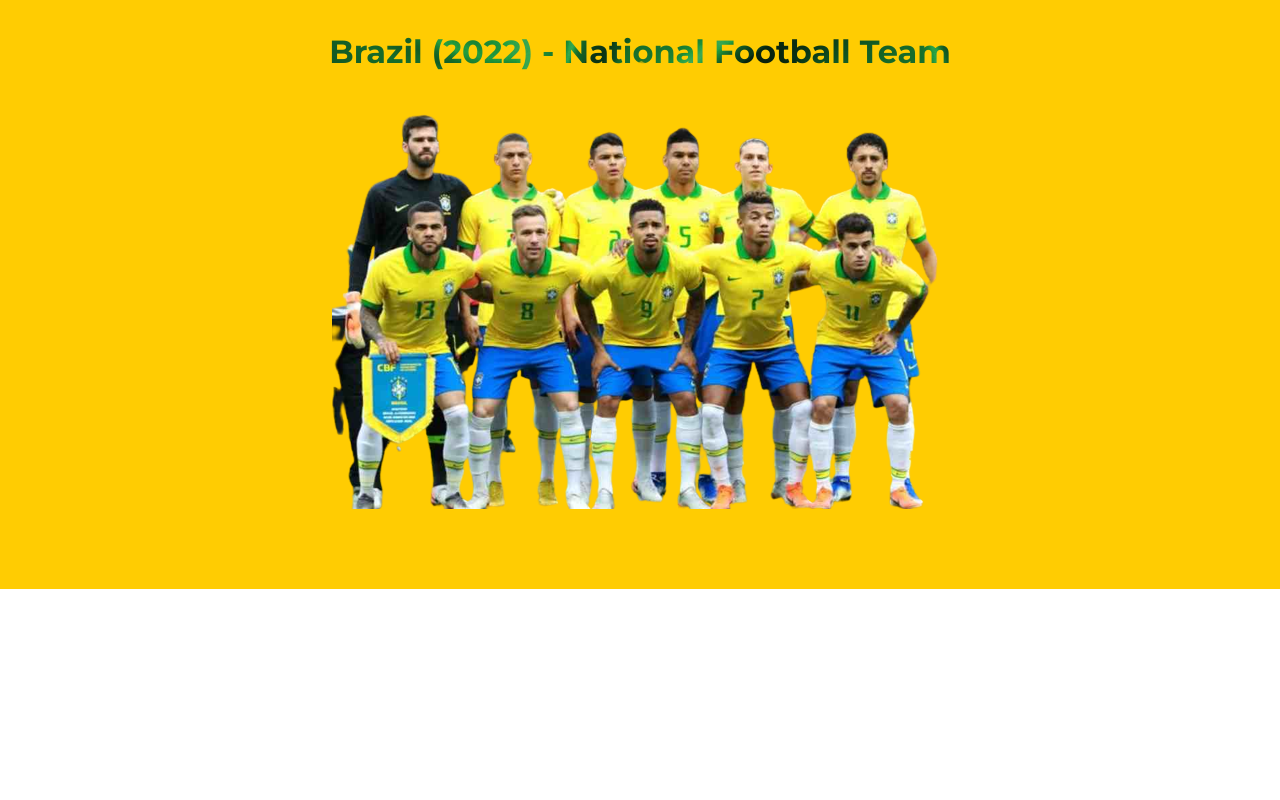
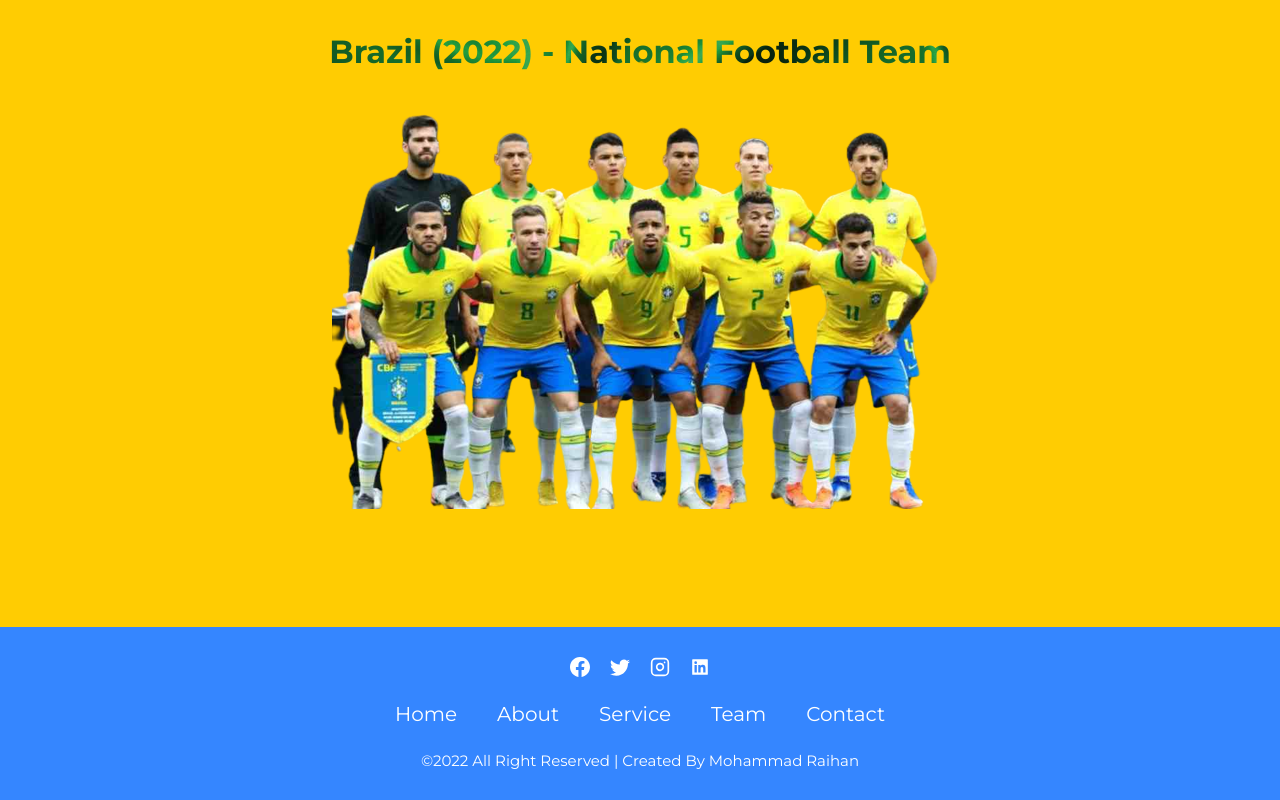
Before and after one commit to Fhbdhj/Volei, a React (Vite) app: page / in a window 1280 px wide. Shown: the part 3686-4486 px from the top of the page. Before the commit the page ends 4313 px from the top, so only its background shows below. Built offline with nearby package versions, Linux system fonts and the light colour scheme; a web font is replaced by a local one.

Commit message:
9th commit

```diff
--- a/src/App.css
+++ b/src/App.css
@@ -30,10 +30,6 @@ a{
 
 img{
   max-width: 100%;
-}
-
-li{
-  list-style: none;
 }
 
 .container{
@@ -367,7 +363,72 @@ li{
   margin-bottom: 50vw;
 }
 
+.footer{
+  position: absolute;
+  width: 100%;
+  background: #3586ff;
+  min-height: 100px;
+  padding: 20px 50px;
+  display: flex;
+  justify-content: center;
+  align-items: center;
+  flex-direction: column;
+}
 
+.footer .social-icon,
+.footer .menu{
+  position: relative;
+  display: flex;
+  justify-content: center;
+  align-items: center;
+  margin: 10px 0;
+}
+
+.footer .social-icon li,
+.footer .menu li{
+  list-style: none;
+  font-size: 2rem;
+  color: #fff;
+  margin: 0 10px;
+  display: inline-block;
+  transition: 0.5s;
+}
+
+.footer .social-icon li:hover{
+  transform: translateY(-10px);
+}
+
+.footer .menu li a{
+  font-size: 2rem;
+  color: #fff;
+  margin: 0 10px;
+  display: inline-block;
+  transition: 0.5s;
+  text-decoration: none;
+  opacity: 0.75s;
+}
+
+.footer .menu li a:hover{
+  opacity: 1;
+  color: white;
+}
+
+.footer p{
+  color: #fff;
+  text-align: center;
+  margin-top: 15px;
+  margin-bottom: 10px;
+  font-size: 1.5rem;
+}
+
+.footer .wave{
+  position: absolute;
+  top: -100px;
+  left: 0;
+  width: 100%;
+  height: 100px;
+  background-color: #ffcc02;
+}
 
 
 
--- a/src/App.jsx
+++ b/src/App.jsx
@@ -1,5 +1,6 @@
 import './App.css'
 import About from './components/About/About'
+import Footer from './components/Footer/Footer'
 import Header from './components/Header/Header'
 import Service from './components/Service/Service'
 import Team from './components/Team/Team'
@@ -12,6 +13,7 @@ function App() {
       <About/>
       <Service/>
       <Team/>
+      <Footer/>
     </div>
   )
 }
--- /dev/null
+++ b/src/components/Footer/Footer.jsx
@@ -0,0 +1,35 @@
+import React from 'react'
+import { BsFacebook } from 'react-icons/bs';
+import { BsTwitter } from 'react-icons/bs';
+import { FiInstagram } from 'react-icons/fi';
+import {AiFillLinkedin } from 'react-icons/ai';
+
+const Footer = () => {
+  return (
+    <div className="footer">
+        <div className="waves">
+            <div className="wave" id='wave1'></div>
+            <div className="wave" id='wave2'></div>
+            <div className="wave" id='wave3'></div>
+            <div className="wave" id='wave4'></div>
+        </div>
+        <ul className='social-icon'>
+            <li> <BsFacebook/></li>
+            <li><BsTwitter/></li>
+            <li><FiInstagram/></li>
+            <li><AiFillLinkedin/></li>
+        </ul>
+
+        <ul className='menu'>
+            <li><a href="#">Home</a></li>
+            <li><a href="#">About</a></li>
+            <li><a href="#">Service</a></li>
+            <li><a href="#">Team</a></li>
+            <li><a href="#">Contact</a></li>
+        </ul>
+        <p>©2022 All Right Reserved | Created By Mohammad Raihan</p>
+    </div>
+  )
+}
+
+export default Footer
```
